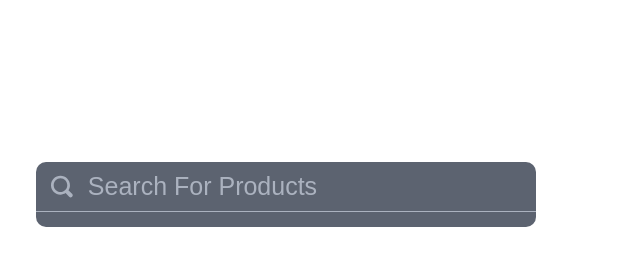
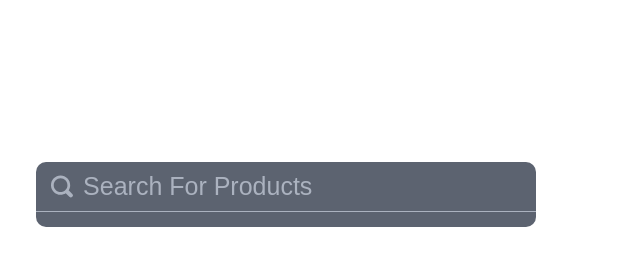
Before and after one commit to OnCloud125252/Frontend-Practice, a website: page pages/debounce/index.html in a window 1280 px wide. Shown: the top 259 px of the page, 625-1265 px from the left. Drawn offline with nearby package versions, Linux system fonts and the light colour scheme; files that its build step writes are made by us from their sources; files whose address does not match are found by name.

Commit message:
Improve code style

```diff
--- a/pages/debounce/static/index.css
+++ b/pages/debounce/static/index.css
@@ -118,7 +118,8 @@ body>main {
 
 .search_icon {
     height: 25px;
-    padding: 10px 15px;
+    aspect-ratio: 1;
+    padding: 0 10px 0 15px;
     fill: var(--foreground);
 }
 
```
